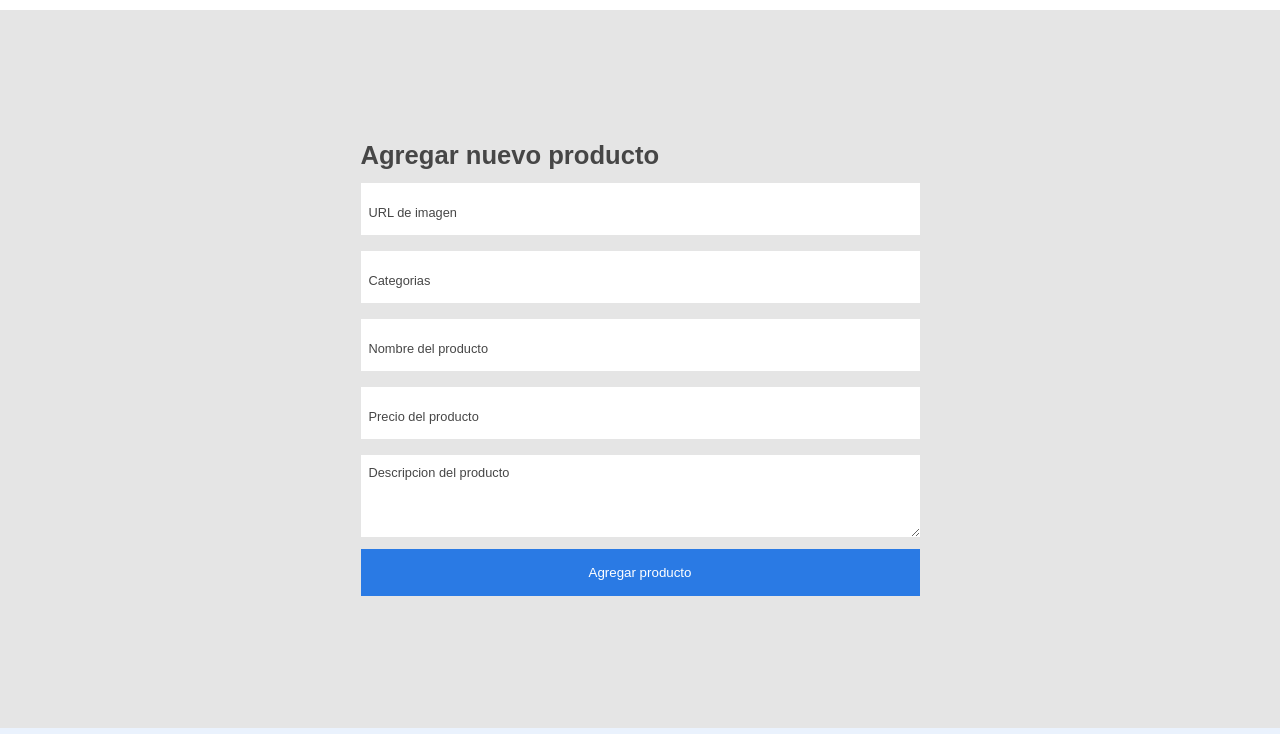
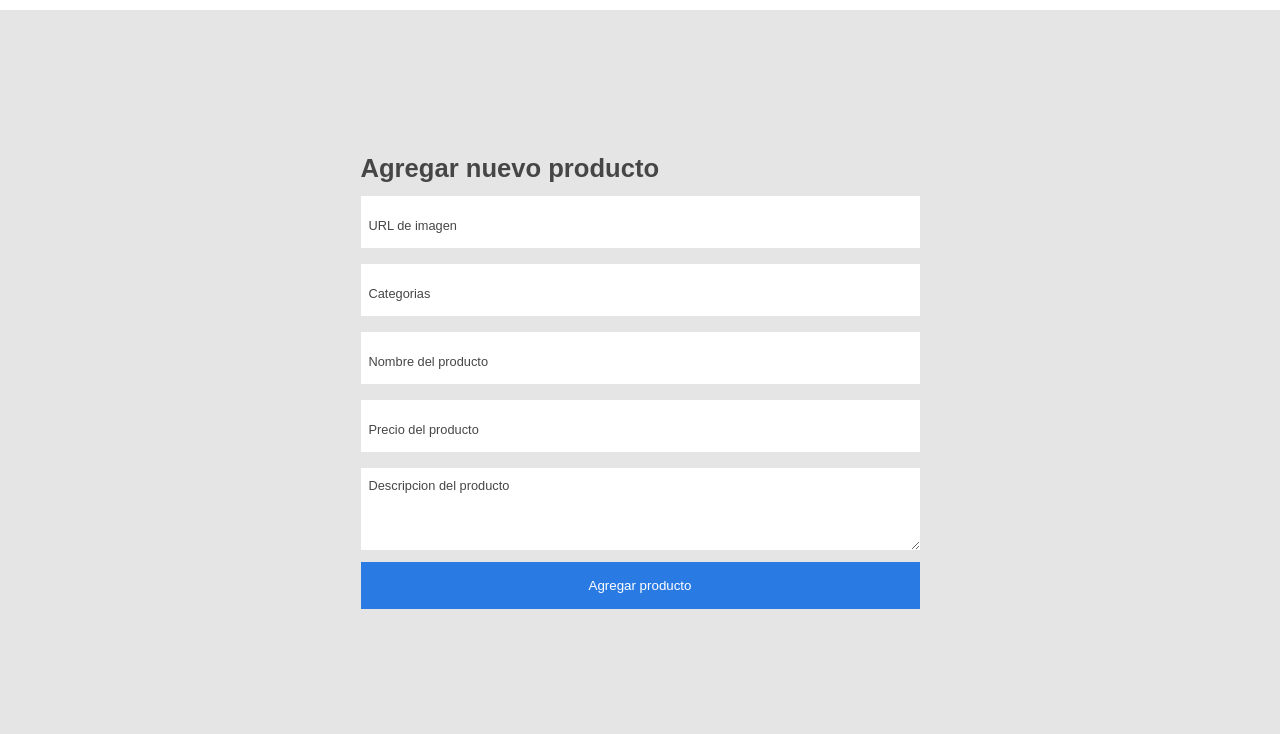
Before and after one commit to jhonreina/E-commerce--alura, a plain HTML site: page agregarProducto.html in a window 1280 px wide. Shown: the part 66-800 px from the top of the page. Drawn offline with Linux system fonts and the light colour scheme.

Commit message:
ajustes de layout de agregar producto2

```diff
--- a/assets/CSS/agregar-producto/agregar.css
+++ b/assets/CSS/agregar-producto/agregar.css
@@ -1,6 +1,6 @@
 .agregar{
         background-color: #E5E5E5;
-        height: calc(100vh - 82px);
+        height: calc(100vh - 56px);
         display:flex;
         align-items: center;
         justify-content: center;
```
